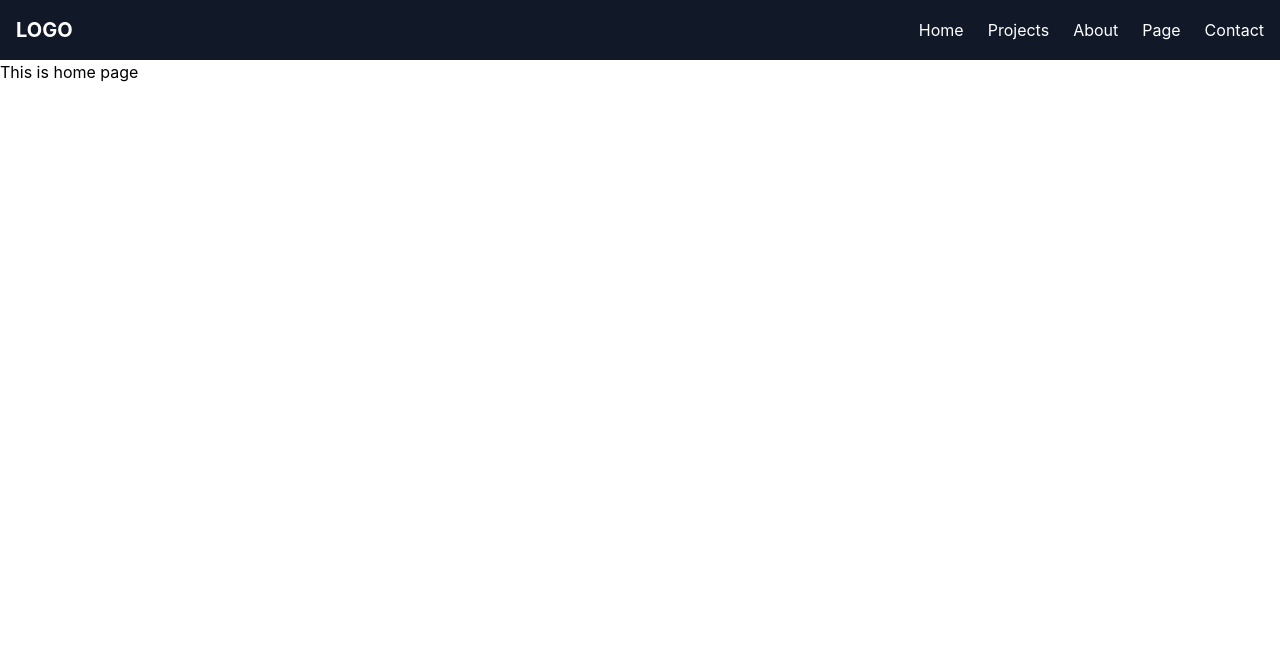
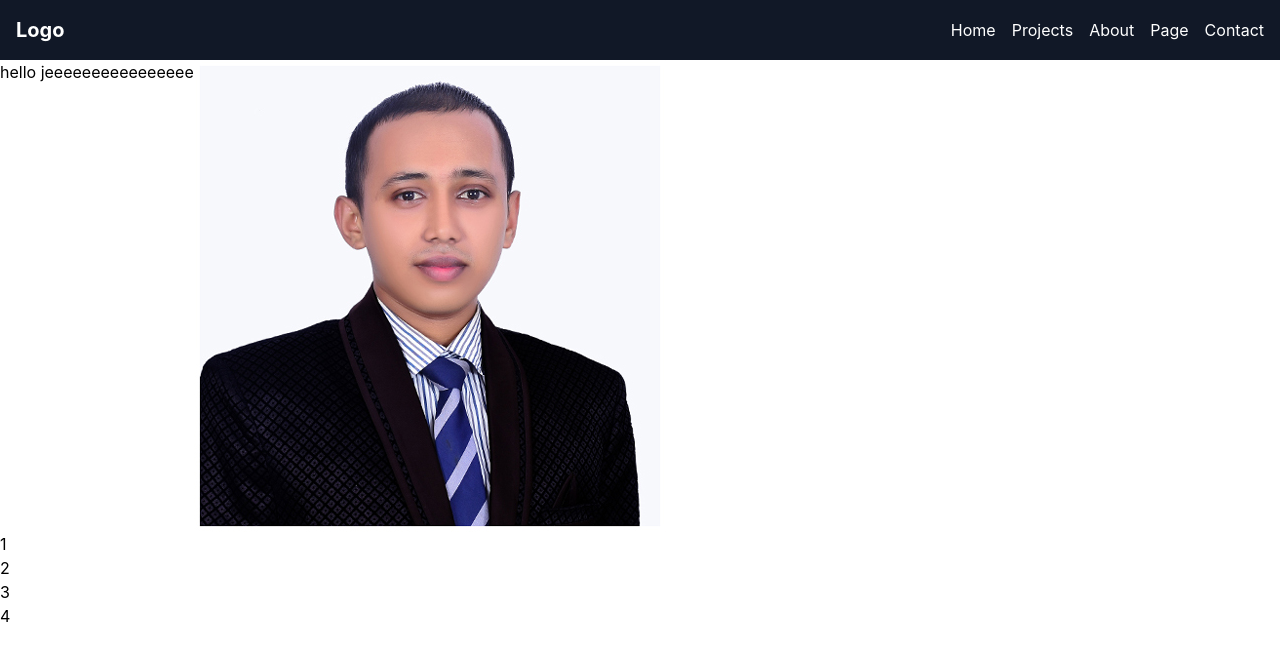
Before and after one commit to Anuj-Bhaladhare/my-portfolio-react-app, a React (Create React App) app: page / in a window 1280 px wide. Shown: the top 660 px of the page. Built offline with nearby package versions, Linux system fonts and the light colour scheme.

Commit message:
update navbaar

```diff
--- a/src/components/Home.js
+++ b/src/components/Home.js
@@ -1,9 +1,22 @@
 import React from "react";
+import AnujPhoto from "../assest/anuj photo.jpg"
 
 const Home = () => {
     return(
         <div>
-            This is home page
+            <div className="flex">
+               <div>
+                  hello jeeeeeeeeeeeeeeee
+               </div>
+               <div>
+                  <img src={AnujPhoto} />
+               </div>
+            </div>
+
+            <div>1</div>
+            <div>2</div>
+            <div>3</div>
+            <div>4</div>
         </div>
     )
 }
--- a/src/components/Navbaar.js
+++ b/src/components/Navbaar.js
@@ -1,34 +1,28 @@
 import React from "react";
 import { Link } from "react-router-dom";
 
-const Navbaar = () => {
+const Navbar = () => {
     return (
-        <nav className="flex justify-between items-center p-4 bg-gray-900 text-white">
-            <div>
-                <Link to="/">
-                    <h2 className="text-xl font-bold">LOGO</h2>
-                </Link>
+        <nav className="flex justify-between items-center p-4 bg-gray-900">
+            <div className="container mx-auto flex justify-between items-center">
+                <div className="text-white font-bold text-xl">Logo</div>
+                <div className="hidden md:flex space-x-4">
+                    <Link to="/" className="text-white hover:text-blue-300">Home</Link>
+                    <Link to="/project" className="text-white hover:text-blue-300">Projects</Link>
+                    <Link to="/about" className="text-white hover:text-blue-300">About</Link>
+                    <Link to="/page" className="text-white hover:text-blue-300">Page</Link>
+                    <Link to="/contact" className="text-white hover:text-blue-300">Contact</Link>
+                </div>
+                <div className="md:hidden">
+                    <button className="text-white">
+                        <svg className="h-6 w-6" fill="none" stroke="currentColor" viewBox="0 0 24 24" xmlns="http://www.w3.org/2000/svg">
+                            <path strokeLinecap="round" strokeLinejoin="round" strokeWidth="2" d="M4 6h16M4 12h16M4 18h16"></path>
+                        </svg>
+                    </button>
+                </div>
             </div>
-
-            <ul className="flex space-x-6">
-                <li>
-                    <Link to="/">Home</Link>
-                </li>
-                <li>
-                    <Link to="/project">Projects</Link>
-                </li>
-                <li>
-                    <Link to="/about">About</Link>
-                </li>
-                <li>
-                    <Link to="/page">Page</Link>
-                </li>
-                <li>
-                    <Link to="/contact">Contact</Link>
-                </li>
-            </ul>
         </nav>
     );
 }
 
-export default Navbaar;
+export default Navbar;
```
Also changed, not shown: index.html (added, +32 -0 lines), src/assest/anuj photo.jpg (added).
